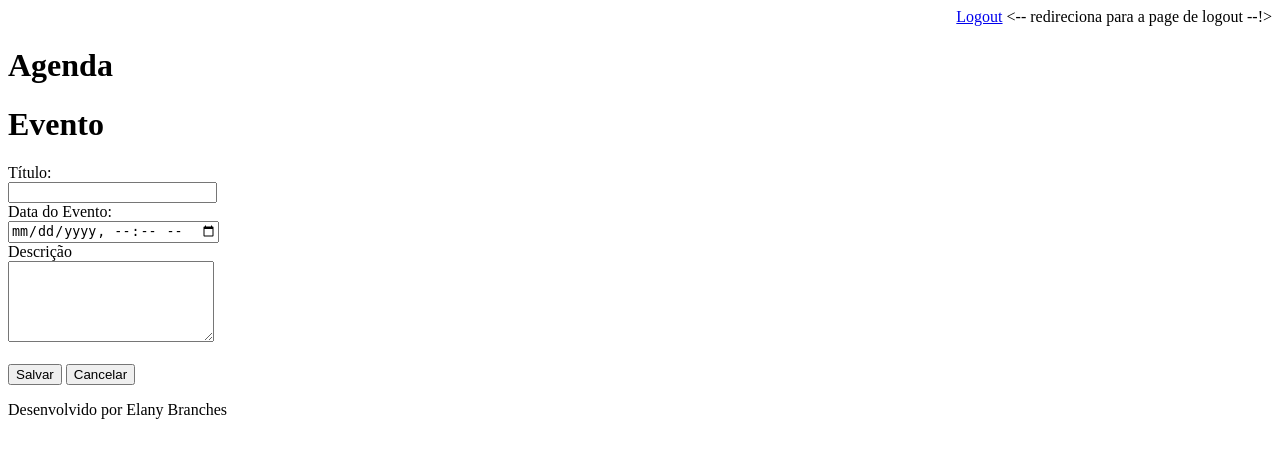
After one commit to elanypy/agendaDjango, a Django app: page /agenda/evento/ in a window 1280 px wide. The commit adds this page. Shown: the top 458 px of the page. Run offline with Django 3.2, Linux system fonts and the light colour scheme; a user stored in the database is signed in.

Commit message:
incluido template para inserção de eventos da agenda. incluindo git ignore para ignorar arquivos compilados

```diff
--- a/agenda/agenda/urls.py
+++ b/agenda/agenda/urls.py
@@ -20,10 +20,10 @@ from django.views.generic import RedirectView #redireciona automaticamente uma r
 
 urlpatterns = [
     path('admin/', admin.site.urls),
-    path('hello/', views.hello),
     path('agenda/', views.lista_eventos),
-    path('helloworld/', views.paginaTeste),
    # path('', views.index)
+    path('agenda/evento/', views.evento),
+    path('agenda/evento/submit', views.submitEvento),
     path('', RedirectView.as_view(url='/agenda/')),
     path('login/', views.loginUser),
     path('login/submit', views.submitLogin),
--- a/agenda/core/views.py
+++ b/agenda/core/views.py
@@ -29,6 +29,25 @@ def submitLogin(request):
             messages.error(request, 'Usuário ou senha inválidos')
     return redirect('/')
 
+@login_required(login_url='/login/')
+def submitEvento(request):
+    if request.POST:
+        titulo = request.POST.get('titulo')
+        data_evento = request.POST.get('data_evento')
+        descricao = request.POST.get('descricao')
+        usuario = request.user
+
+        Evento.objects.create( titulo = titulo,
+                               data_evento = data_evento,
+                               descricao=descricao,
+                               usuario = usuario)
+
+    return redirect('/')
+
+#adicionar evento
+@login_required(login_url='/login/')
+def evento(request):
+    return render(request, 'evento.html')
 
 @login_required(login_url='/login/')  #exige a autenticação do usuário para poder acessar a agenda
 def lista_eventos(request): #utilizando uma page em html para retornar a solicitação do user
--- a/agenda/templates/agenda.html
+++ b/agenda/templates/agenda.html
@@ -1,6 +1,11 @@
 {% extends "model-page.html" %}
 {% block content %}
     <h2> Agendamentos </h2>
+
+    <a href="evento/">   <!-- Colocando um link no botão --!>
+        <button type="button"> Novo Evento </button>
+    </a>
+
     <ul style="font-size:18px">
     {% for evento in eventos %}  <!-- {% significa comandos do python enquanto que {{ significa que algo vai imprimir --!>
          <li> {{evento.titulo}} - {{ evento.get_data_evento}}</li>
--- /dev/null
+++ b/agenda/templates/evento.html
@@ -0,0 +1,24 @@
+{%  extends "model-page.html" %}
+
+{%  block content %}
+    <h1> Evento </h1>
+    <form action="submit" method="POST"> {% csrf_token %}
+        <label> Título: </label>
+        <br>
+        <input type ='text' name = 'titulo' size="23">
+        <br>
+        <label> Data do Evento: </label>
+        <br>
+        <input type="datetime-local" name="data_evento">
+        <br>
+        <label> Descrição </label>
+        <br>
+        <textarea name ="descricao" rows="5" cols="23"> </textarea>
+        <br><br>
+        <button type="submit"> Salvar </button>
+        <a href = '/'>  <!-- Linkando o button para ser redirecionado a uma página quando clicado --!>
+            <button type="button"> Cancelar </button>
+        </a>
+    </form>
+
+{% endblock %}
--- a/agenda/templates/model-header.html
+++ b/agenda/templates/model-header.html
@@ -2,6 +2,6 @@
     <meta charset="UTF-8">
     <title>Agenda</title>
     <div align="right">
-        <a href="/logout">Logout</a> #redireciona para a page de logout
+        <a href="/logout">Logout</a> <-- redireciona para a page de logout --!>
     </div>
     <h1> Agenda</h1>
```
Also changed, not shown: agenda/db.sqlite3, 1 other file.
